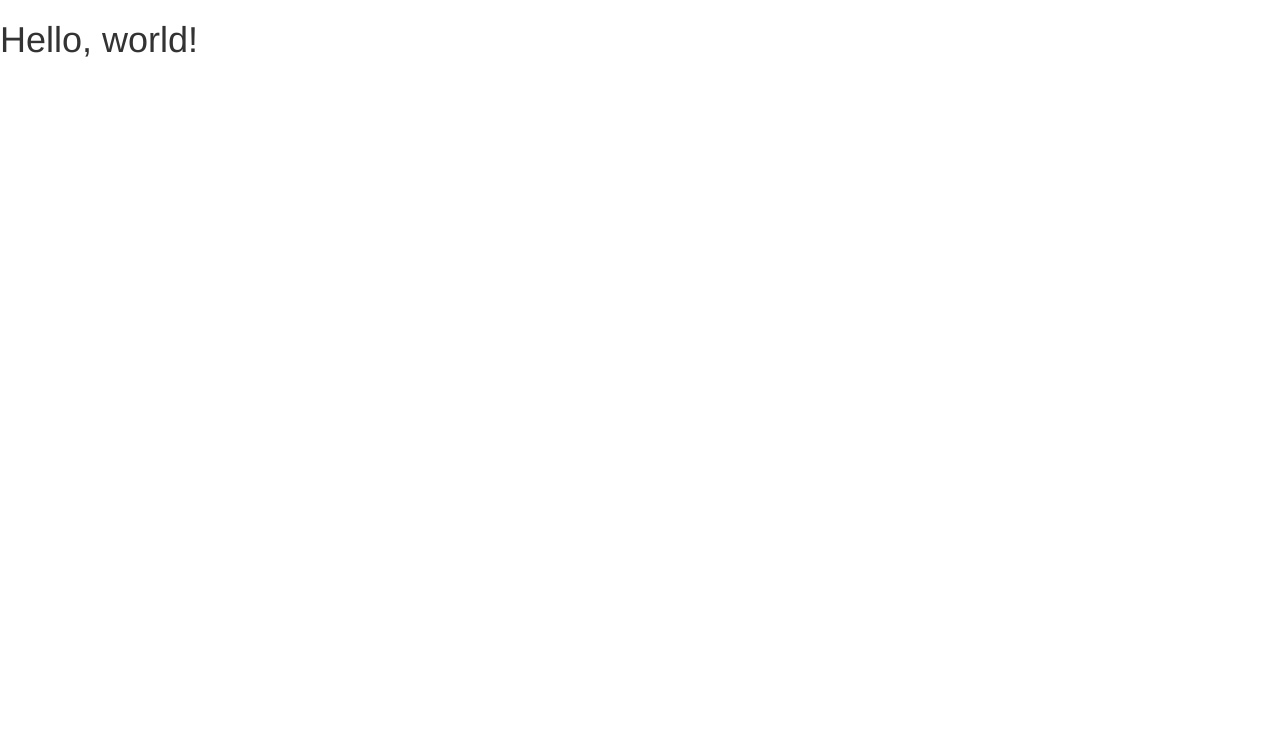
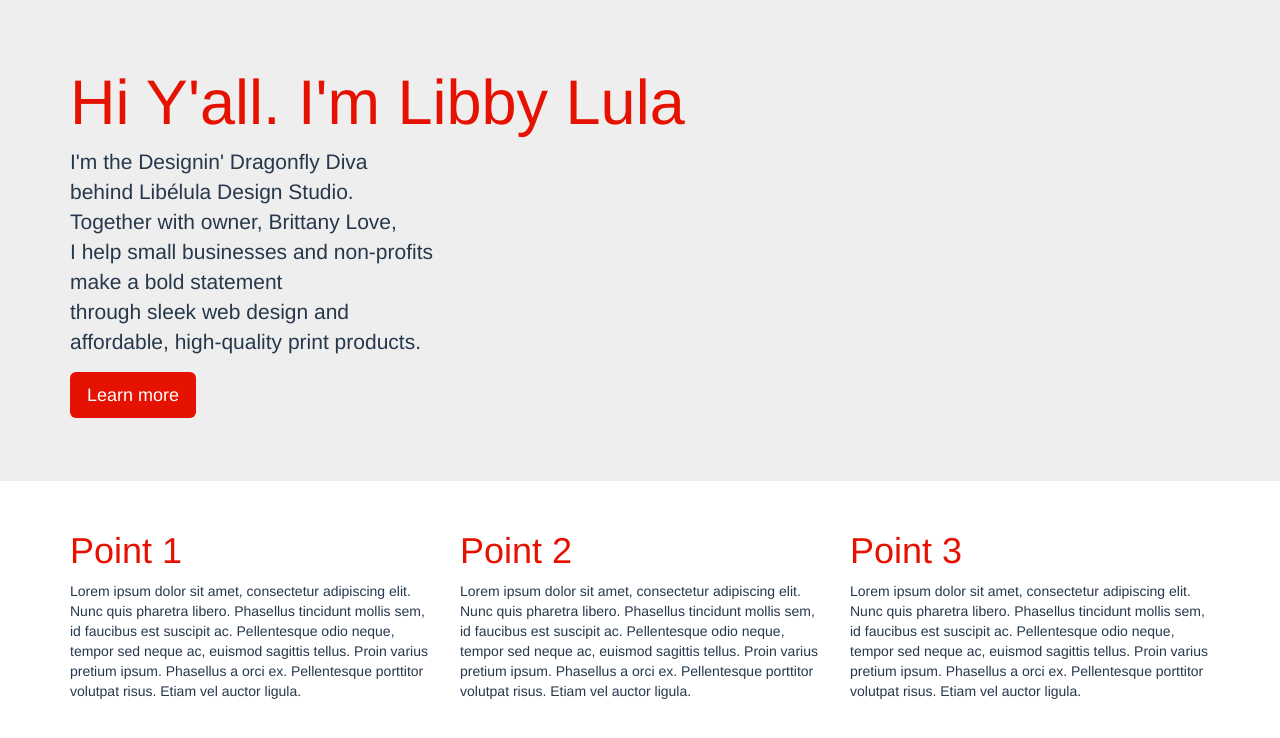
Before and after one commit to blove02/skillcrush-bootstrap, a plain HTML site: page index.html in a window 1280 px wide. Drawn offline with nearby package versions, Linux system fonts and the light colour scheme.

Commit message:
added bootstrap components and custom css

```diff
--- /dev/null
+++ b/css/custom.css
@@ -0,0 +1,16 @@
+body{
+
+}
+h1,.jumbotron h1{
+	color: #E51202;
+}
+p, .jumbotron p{
+	color:#27384C;
+}
+.btn-custom{
+	background-color: #E51202;
+	color: #fff;
+}
+.btn-custom:hover{
+	color: #27384C;
+}
--- a/index.html
+++ b/index.html
@@ -3,12 +3,13 @@
   <head>
     <meta charset="utf-8">
     <meta http-equiv="X-UA-Compatible" content="IE=edge">
-    <meta name="viewport" content="width=device-width, initial-scale=1">
+    <meta name="viewport" content="width=device-width, initial-scale=1, user-scalable=no">
     <!-- The above 3 meta tags *must* come first in the head; any other head content must come *after* these tags -->
     <title>Bootstrap 101 Template</title>
 
     <!-- Bootstrap -->
     <link href="css/bootstrap.min.css" rel="stylesheet">
+    <link href="css/custom.css" rel="stylesheet">
 
     <!-- HTML5 shim and Respond.js for IE8 support of HTML5 elements and media queries -->
     <!-- WARNING: Respond.js doesn't work if you view the page via file:// -->
@@ -18,7 +19,28 @@
     <![endif]-->
   </head>
   <body>
-    <h1>Hello, world!</h1>
+    <div class="jumbotron">
+        <div class="container">
+          <h1>Hi Y'all. I'm Libby Lula</h1>
+          <p>I'm the Designin' Dragonfly Diva<br> behind Libélula Design Studio.<br> Together with owner, <span id="owner">Brittany Love</span>,<br> I help small businesses and non-profits<br> make a <span id="bold">bold</span> statement<br> through sleek web design and<br>affordable, high-quality print products.</p>
+          <p><a class="btn btn-custom btn-lg" href="#" role="button">Learn more</a></p>
+        </div>
+    </div>
+    <div class="container">
+        <div class="row">
+            <div class="col-md-4">
+                <h1>Point 1</h1>
+                <p>Lorem ipsum dolor sit amet, consectetur adipiscing elit. Nunc quis pharetra libero. Phasellus tincidunt mollis sem, id faucibus est suscipit ac. Pellentesque odio neque, tempor sed neque ac, euismod sagittis tellus. Proin varius pretium ipsum. Phasellus a orci ex. Pellentesque porttitor volutpat risus. Etiam vel auctor ligula.</p>
+            </div>
+            <div class="col-md-4">
+                <h1>Point 2</h1>
+                <p>Lorem ipsum dolor sit amet, consectetur adipiscing elit. Nunc quis pharetra libero. Phasellus tincidunt mollis sem, id faucibus est suscipit ac. Pellentesque odio neque, tempor sed neque ac, euismod sagittis tellus. Proin varius pretium ipsum. Phasellus a orci ex. Pellentesque porttitor volutpat risus. Etiam vel auctor ligula.</p>
+            </div>
+            <div class="col-md-4">
+                <h1>Point 3</h1>
+                <p>Lorem ipsum dolor sit amet, consectetur adipiscing elit. Nunc quis pharetra libero. Phasellus tincidunt mollis sem, id faucibus est suscipit ac. Pellentesque odio neque, tempor sed neque ac, euismod sagittis tellus. Proin varius pretium ipsum. Phasellus a orci ex. Pellentesque porttitor volutpat risus. Etiam vel auctor ligula.</p>
+            </div>
+    </div><!--Container-->
 
     <!-- jQuery (necessary for Bootstrap's JavaScript plugins) -->
     <script src="https://ajax.googleapis.com/ajax/libs/jquery/1.11.3/jquery.min.js"></script>
```
